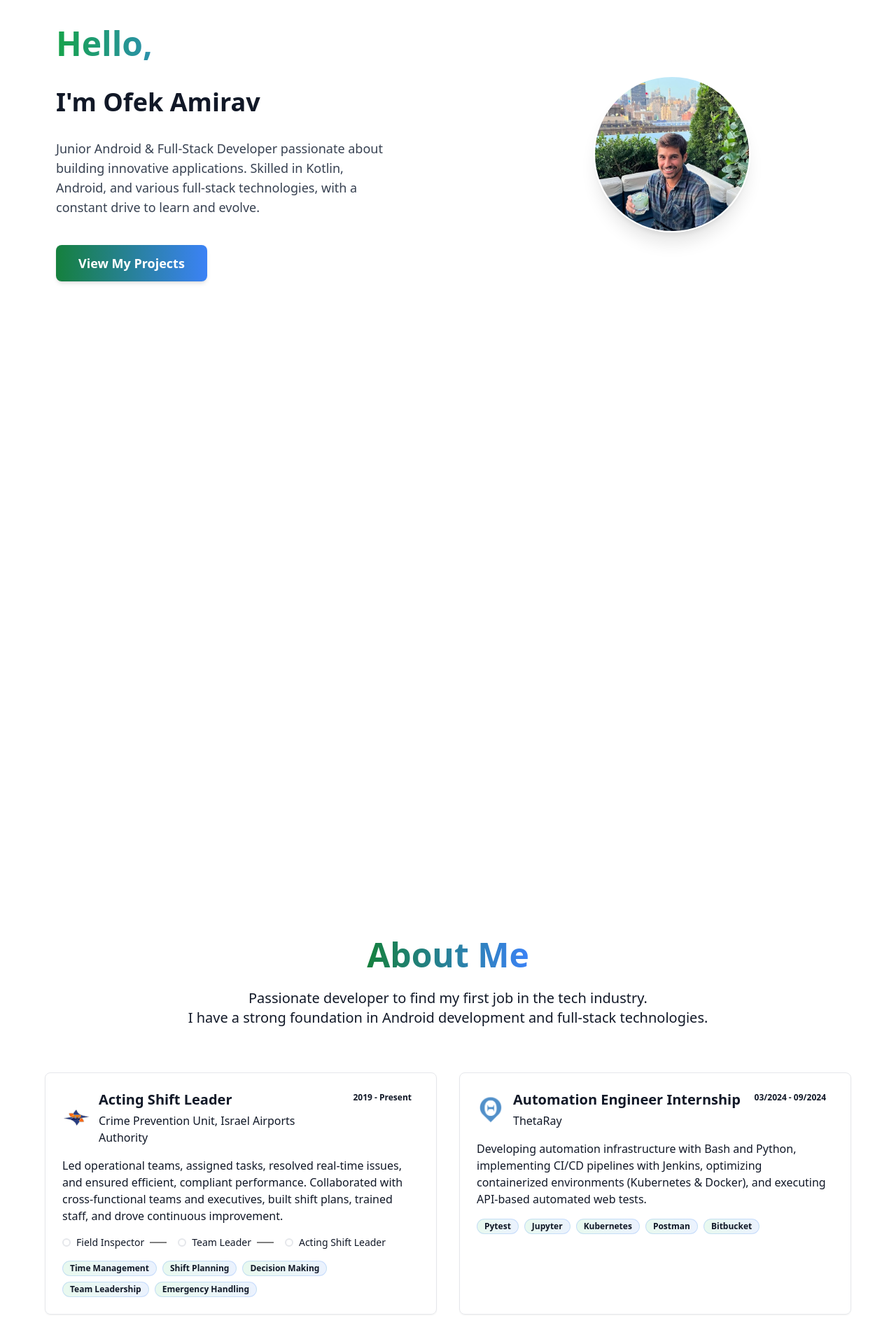
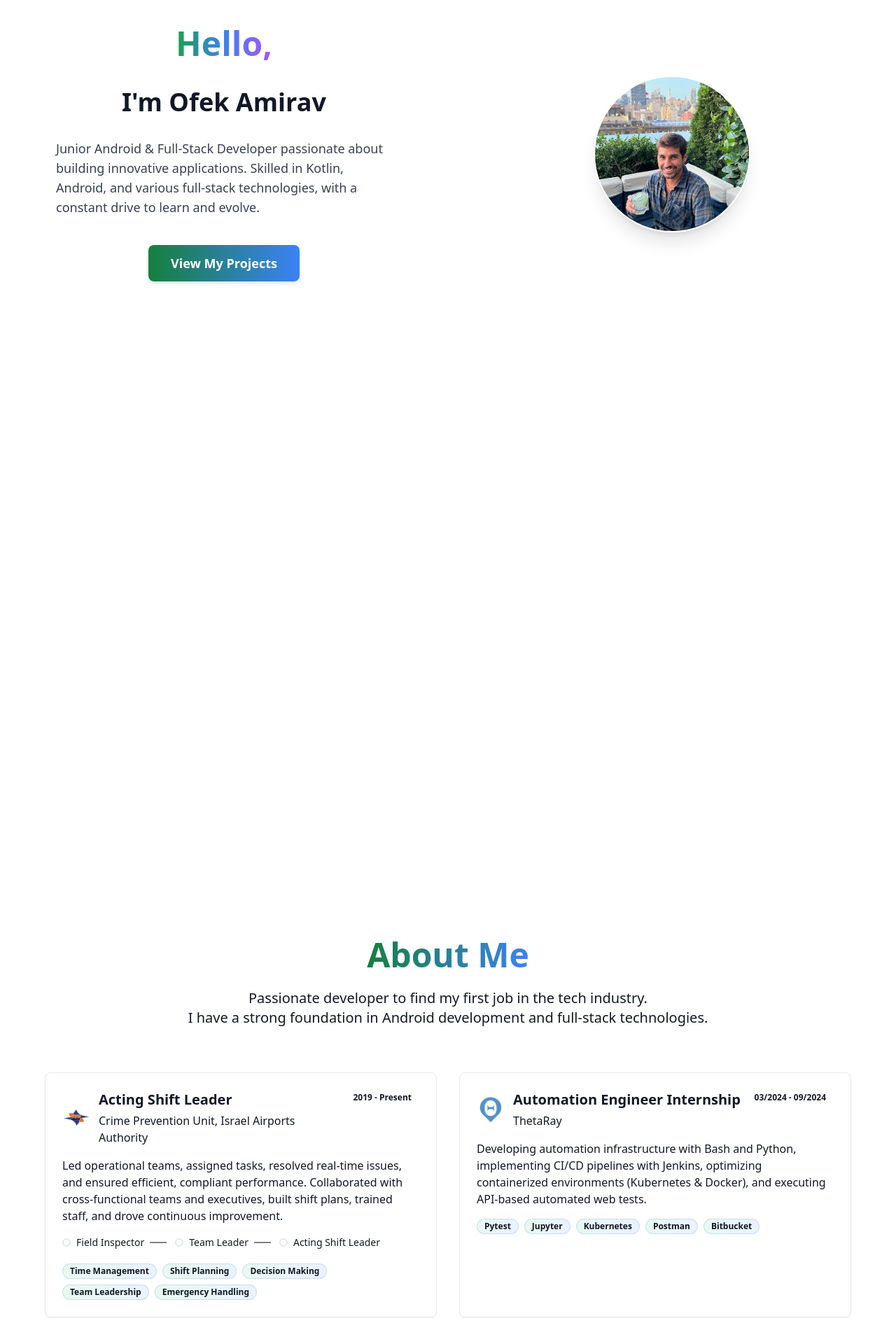
Before and after one commit to ofekamirav/MyPortfolio, a React (Vite) app: page / in a window 1280 px wide. Shown: the part 260-2180 px from the top of the page at 70% size. Built offline with nearby package versions, Linux system fonts and the light colour scheme.

Commit message:
update size problem

```diff
--- a/src/components/StickyPhone.tsx
+++ b/src/components/StickyPhone.tsx
@@ -3,14 +3,13 @@ import React, { useRef } from "react";
 import { motion, useScroll, useTransform } from "framer-motion";
 import ProfileIntro from "./ProfileIntro"; // ודא שהנתיב נכון
 
-// IntroTextContent נשאר כפי שהיה בתשובה הקודמת (הגרסה הקומפקטית)
 const IntroTextContent = () => {
   return (
     <div
-      className="w-full lg:w-[50%] flex flex-col justify-center
-                   px-6 sm:px-12 lg:px-20 text-center lg:text-left
-                   py-4 sm:py-6 md:py-8 lg:py-12
-                   gap-2 sm:gap-3 md:gap-4 lg:gap-6"
+      className="w-full lg:w-[50%] flex flex-col justify-center items-center
+                 px-6 sm:px-12 lg:px-20 text-center lg:text-left
+                 py-3 sm:py-6 md:py-8 lg:py-12 {/* <--- הוקטן מ-py-4 ל-py-3 לבסיס */}
+                 gap-2 sm:gap-3 md:gap-4 lg:gap-6"
     >
       <motion.h1
         className="inline-block
@@ -47,12 +46,7 @@ const IntroTextContent = () => {
         innovative applications. Skilled in Kotlin, Android, and various
         full-stack technologies, with a constant drive to learn and evolve.
       </motion.p>
-      <motion.div
-        initial={{ opacity: 0, y: 20 }}
-        animate={{ opacity: 1, y: 0 }}
-        transition={{ duration: 0.5, delay: 0.6 }}
-        className="mt-2 sm:mt-2 md:mt-3 lg:mt-4"
-      >
+      <motion.div className="mt-2 sm:mt-2 md:mt-3 lg:mt-4">
         <button
           onClick={() =>
             document
@@ -125,10 +119,10 @@ const StickyPhone = () => {
           {/* --- השינוי כאן בגדלי הטלפון --- */}
           <motion.div
             className="relative
-                       w-[200px] h-[400px]          {/* ברירת מחדל (למסכים קטנים מאוד) */}
-                       sm:w-[220px] sm:h-[440px]   {/* מסכים קטנים */}
-                       md:w-[250px] md:h-[500px]   {/* מסכים בינוניים */}
-                       lg:w-[300px] lg:h-[600px]   {/* מסכים גדולים (כשזה לצד הטקסט) */}
+                       w-[180px] h-[360px]          {/* ברירת מחדל (הקטנה נוספת) */}
+                       sm:w-[200px] sm:h-[400px]   {/* מסכים קטנים */}
+                       md:w-[220px] md:h-[440px]   {/* מסכים בינוניים */}
+                       lg:w-[300px] lg:h-[600px]   {/* מסכים גדולים (לתצוגה רוחבית) */}
                        z-20"
             style={{
               opacity: phoneOpacity,
--- a/src/pages/AboutSection.tsx
+++ b/src/pages/AboutSection.tsx
@@ -81,24 +81,36 @@ const AboutSection = () => {
                   {career.description}
                 </p>
                 {career.roles && (
-                  <div className="flex items-center justify-start gap-4 mb-4 overflow-x-auto">
-                    {career.roles.map((role, index) => (
-                      <div key={index} className="flex items-center gap-2">
+                  // --- התאמות לחלק של התפקידים ---
+                  <div className="flex flex-col sm:flex-row items-start sm:items-center sm:justify-start gap-2 sm:gap-3 mb-4 sm:overflow-x-auto pb-1">
+                    {/* - flex-col sm:flex-row: עמודה במובייל, שורה ממסכי sm ומעלה.
+                      - items-start sm:items-center: יישור להתחלה בעמודה, למרכז בשורה.
+                      - gap-2 sm:gap-3: רווח קטן יותר בעמודה.
+                      - sm:overflow-x-auto: גלילה אופקית רק ממסכי sm ומעלה (אם צריך).
+                      - pb-1: פדינג תחתון קטן כדי שהגלילה לא תחתוך צל של נקודות.
+                    */}
+                    {career.roles.map((role, roleIndex) => (
+                      <div
+                        key={roleIndex}
+                        className="flex items-center gap-2 py-1 sm:py-0"
+                      >
+                        {" "}
+                        {/* py-1 sm:py-0 לריווח אנכי קטן במובייל */}
                         {/* נקודה */}
-                        <div className="w-3 h-3 bg-primary rounded-full border-2 border-background" />
-
+                        <div className="w-3 h-3 bg-primary rounded-full border-2 border-background flex-shrink-0" />{" "}
+                        {/* flex-shrink-0 למניעת כיווץ הנקודה */}
                         {/* שם התפקיד */}
                         <span className="text-sm text-muted-foreground whitespace-nowrap">
                           {role}
                         </span>
-
-                        {/* קו מחבר */}
-                        {index < career.roles.length - 1 && (
-                          <div className="w-6 h-0.5 bg-black/50 dark:bg-white" />
+                        {/* קו מחבר - מוסתר במובייל (כשהם אחד מתחת לשני) */}
+                        {roleIndex < career.roles.length - 1 && (
+                          <div className="hidden sm:block w-6 h-0.5 bg-black/50 dark:bg-white" />
                         )}
                       </div>
                     ))}
                   </div>
+                  // --- סוף התאמות לחלק של התפקידים ---
                 )}
 
                 <div className="flex flex-wrap gap-2">
```
